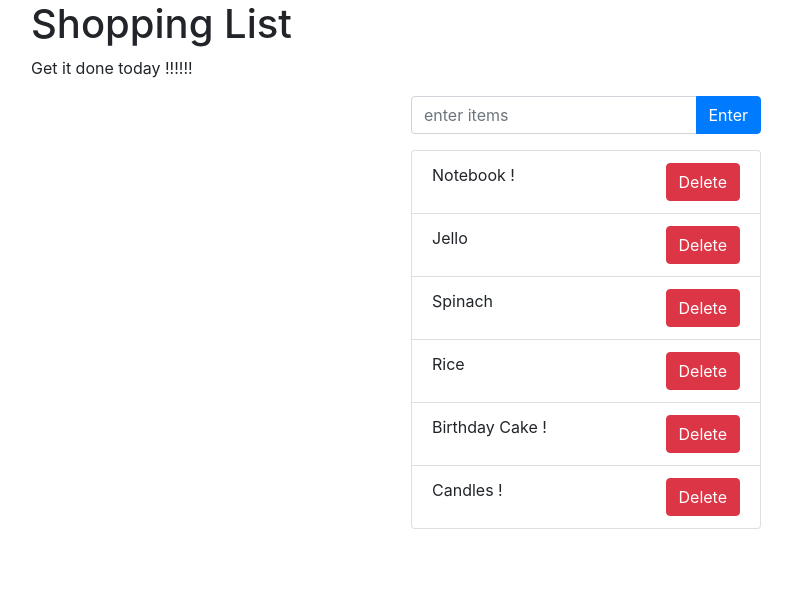
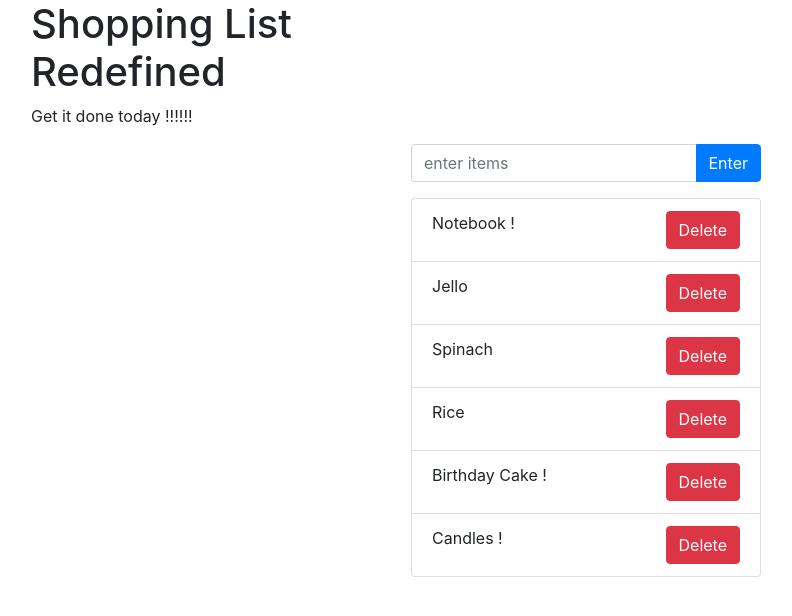
Before and after one commit to rk2609/test1, a website: page index.html in a window 1280 px wide. Shown: the whole page, without its empty margins (54-846 px from the left). Drawn offline with nearby package versions, Linux system fonts and the light colour scheme.

Commit message:
ANother change again

```diff
--- a/index.html
+++ b/index.html
@@ -15,7 +15,7 @@
 	<div class="container">
 		<div class="row">
 			<div class="col-md-4 col-md-offset-3">
-				<h1>Shopping List</h1>
+				<h1>Shopping List Redefined</h1>
 				<p id="first">Get it done today !!!!!!</p>
 			</div>
 		</div>
```
